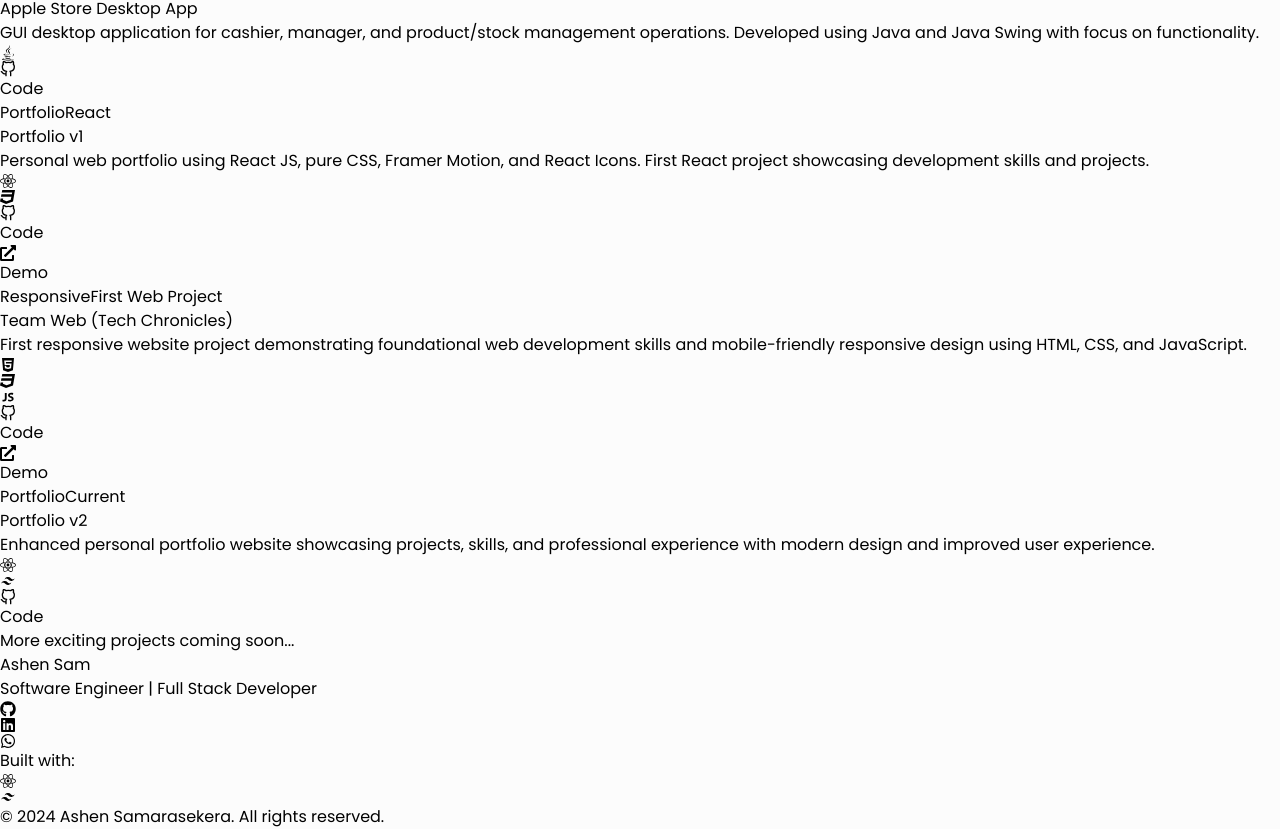
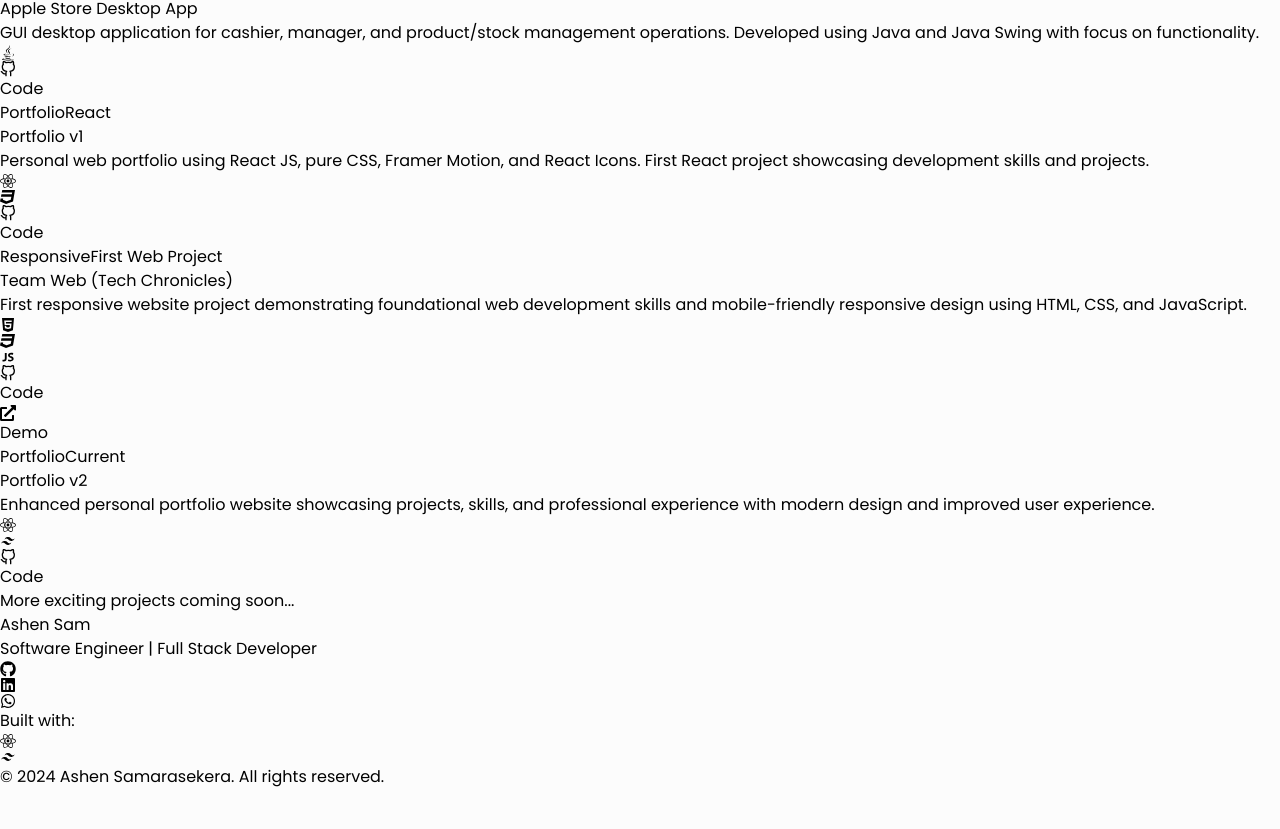
Before and after one commit to Ashen-sam/AshenSam-Portfolio-v2, a React (Vite) app: page / in a window 1280 px wide. Shown: the part 3595-4424 px from the top of the page. After the commit the page ends 4384 px from the top, so only its background shows below. Built offline with nearby package versions, Linux system fonts and the light colour scheme; a web font is replaced by a local one.

Commit message:
feat : minor change in site link

```diff
--- a/src/components/projects/index.jsx
+++ b/src/components/projects/index.jsx
@@ -96,7 +96,6 @@
             icons: [<FaReact />, <FaCss3 />],
             tags: ["Portfolio", "React"],
             site: true,
-            site_link: 'https://ashen-sam.github.io/SAM-PORTFOLIO/',
             link: 'https://github.com/Ashen-sam/SAM-PORTFOLIO'
         },
         {
```
